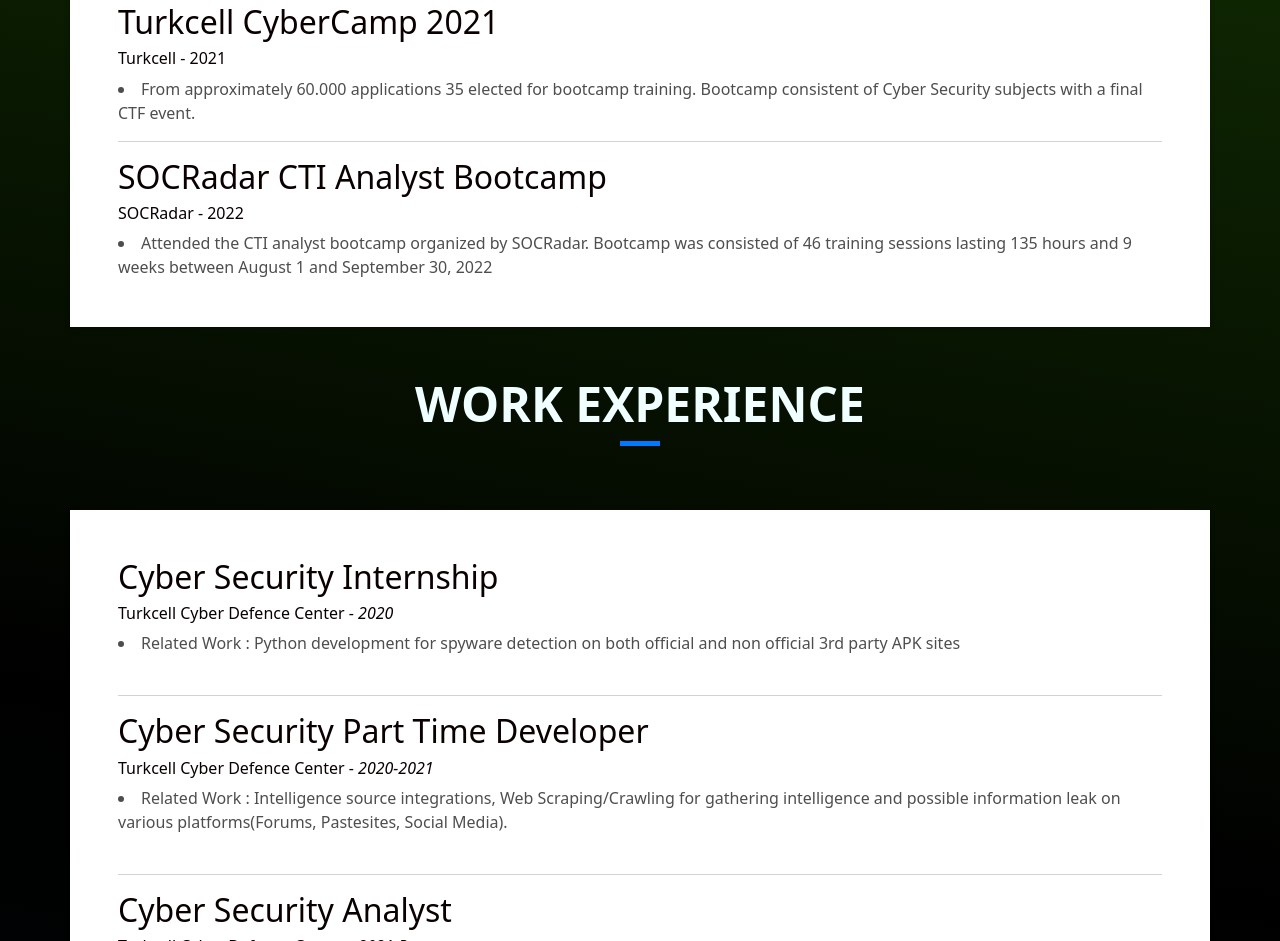
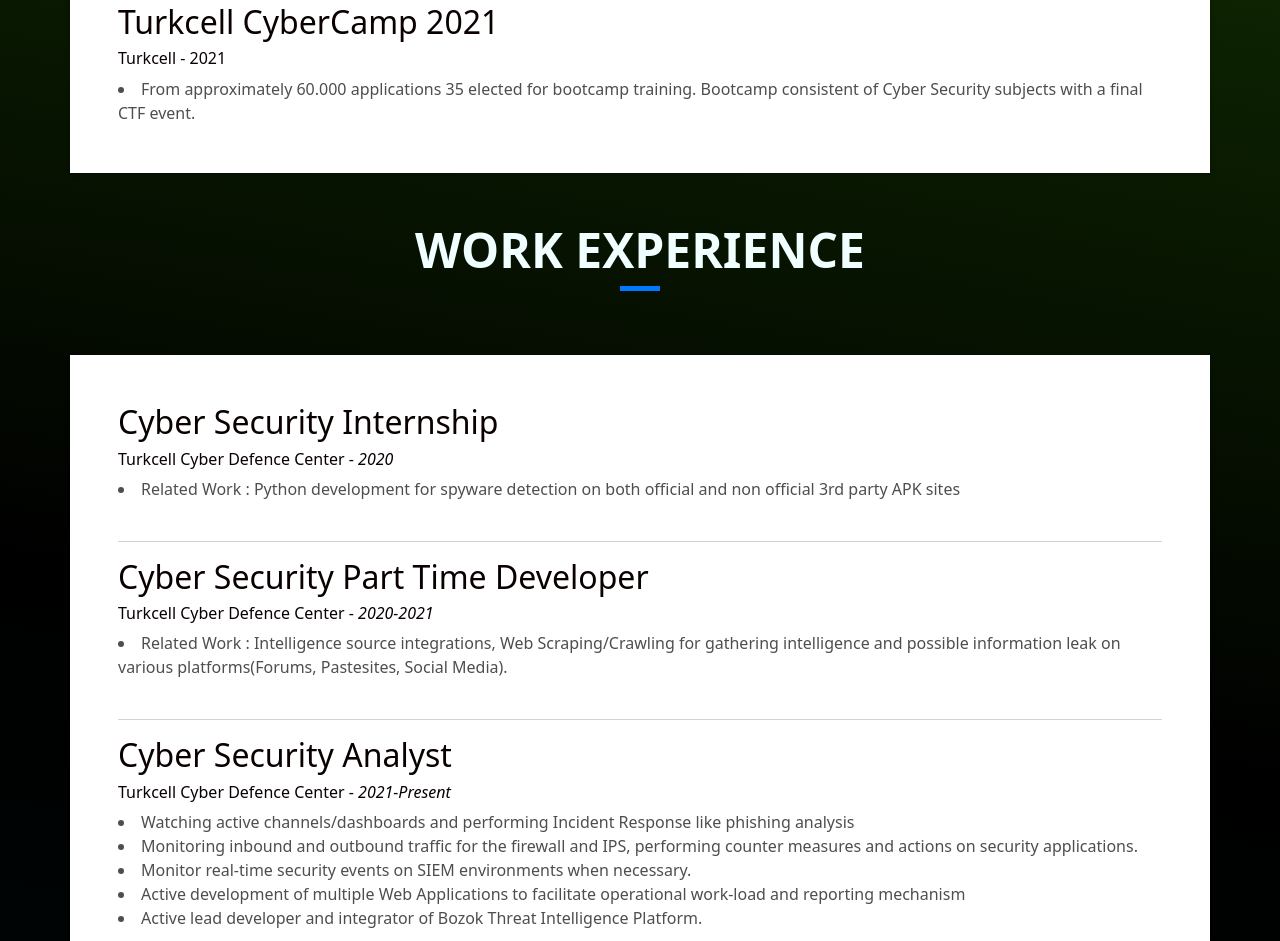
Before and after one commit to Hozaslan/Pages, a plain HTML site: page index.html in a window 1280 px wide. Shown: the part 2071-3012 px from the top of the page. Drawn offline with Linux system fonts and the light colour scheme; a script that the page names is missing.

Commit message:
Update index.html

```diff
--- a/index.html
+++ b/index.html
@@ -179,15 +179,6 @@
                 <li>
                   From approximately 60.000 applications 35 elected for bootcamp training. Bootcamp consistent of Cyber
                   Security subjects with a final CTF event.
-                </li>
-              </div>
-              <hr>
-              <div class="col-md-12">
-                <h2 class="s-title" style="text-align:left;">SOCRadar CTI Analyst Bootcamp</h2>
-                <h6 class="s-title"> SOCRadar - 2022</h6>
-                <li>
-                  Attended the CTI analyst bootcamp organized by SOCRadar. Bootcamp was consisted of 46 training
-                  sessions lasting 135 hours and 9 weeks between August 1 and September 30, 2022
                 </li>
               </div>
             </div>
```
